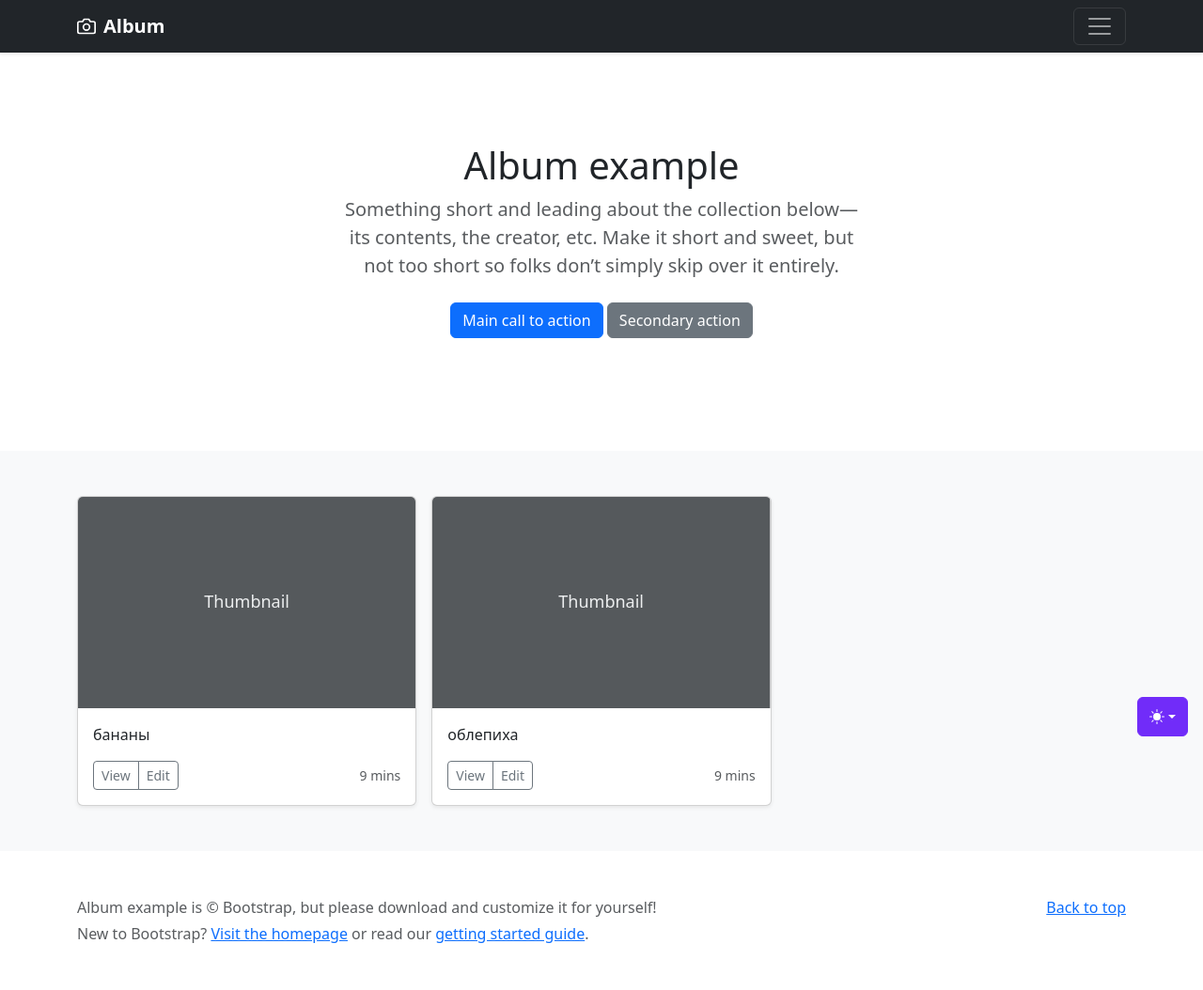
After one commit to vladosik-13/Sky_pro_homework_22_Django, a Django app: template catalog/templates/catalog/product_list.html in a window 1280 px wide. The commit adds this page. Shown: the whole page at 94% size. Run offline with Django 5.2, Linux system fonts and the light colour scheme; the template is opened without the code that fills it: values that come from a table or form of the project are taken from there, others are empty; data comes from the database, SQL or seed files in the repository; some libraries are stand-ins or nearby versions.

Commit message:
Выделен общий базовый шаблон, и реализован подшаблон

```diff
--- a/catalog/templates/catalog/base.html
+++ b/catalog/templates/catalog/base.html
@@ -199,29 +199,8 @@
     </div>
   </section>
 
-  <div class="album py-5 bg-body-tertiary">
-    <div class="container">
-      <div class="row row-cols-1 row-cols-sm-2 row-cols-md-3 g-3">
-        {% for product in products %}
-        <div class="col">
-          <div class="card shadow-sm">
-            <svg class="bd-placeholder-img card-img-top" width="100%" height="225" xmlns="http://www.w3.org/2000/svg" role="img" aria-label="Placeholder: Thumbnail" preserveAspectRatio="xMidYMid slice" focusable="false"><title>Placeholder</title><rect width="100%" height="100%" fill="#55595c"/><text x="50%" y="50%" fill="#eceeef" dy=".3em">Thumbnail</text></svg>
-            <div class="card-body">
-              <p class="card-text">{{ product.name }}</p>
-              <div class="d-flex justify-content-between align-items-center">
-                <div class="btn-group">
-                  <button type="button" class="btn btn-sm btn-outline-secondary">View</button>
-                  <button type="button" class="btn btn-sm btn-outline-secondary">Edit</button>
-                </div>
-                <small class="text-body-secondary">9 mins</small>
-              </div>
-            </div>
-          </div>
-        </div>
-        {% endfor %}
-      </div>
-    </div>
-  </div>
+{% block content %}
+{% endblock %}
 
 </main>
 
--- /dev/null
+++ b/catalog/templates/catalog/product_list.html
@@ -0,0 +1,26 @@
+{% extends 'catalog/base.html' %}
+{% block content %}
+<div class="album py-5 bg-body-tertiary">
+    <div class="container">
+      <div class="row row-cols-1 row-cols-sm-2 row-cols-md-3 g-3">
+        {% for product in products %}
+        <div class="col">
+          <div class="card shadow-sm">
+            <svg class="bd-placeholder-img card-img-top" width="100%" height="225" xmlns="http://www.w3.org/2000/svg" role="img" aria-label="Placeholder: Thumbnail" preserveAspectRatio="xMidYMid slice" focusable="false"><title>Placeholder</title><rect width="100%" height="100%" fill="#55595c"/><text x="50%" y="50%" fill="#eceeef" dy=".3em">Thumbnail</text></svg>
+            <div class="card-body">
+              <p class="card-text">{{ product.name }}</p>
+              <div class="d-flex justify-content-between align-items-center">
+                <div class="btn-group">
+                  <button type="button" class="btn btn-sm btn-outline-secondary">View</button>
+                  <button type="button" class="btn btn-sm btn-outline-secondary">Edit</button>
+                </div>
+                <small class="text-body-secondary">9 mins</small>
+              </div>
+            </div>
+          </div>
+        </div>
+        {% endfor %}
+      </div>
+    </div>
+  </div>
+{% endblock %}
--- a/catalog/views.py
+++ b/catalog/views.py
@@ -13,5 +13,5 @@
 
 def product_list(request):
     products = Product.objects.all()
-    context = {"products":ех  products}
-    return render(request, "catalog/base.html", context)
+    context = {"products":  products}
+    return render(request, "catalog/product_list.html", context)
```
